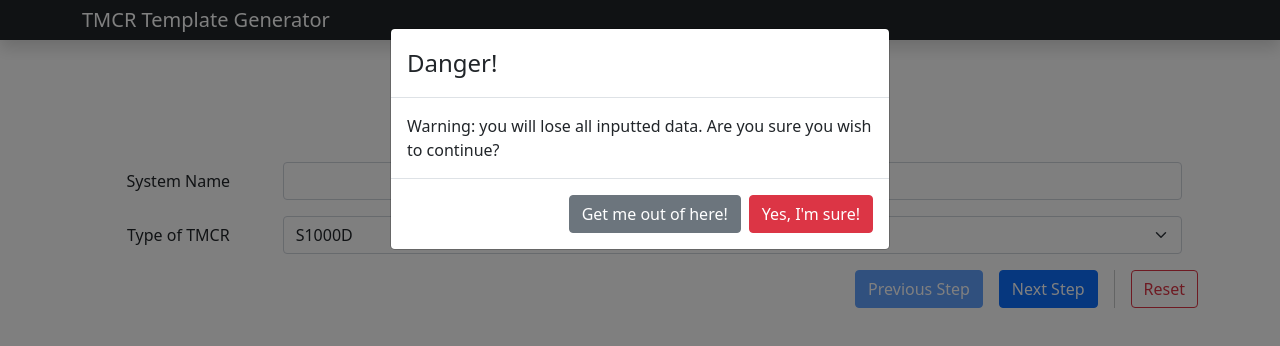
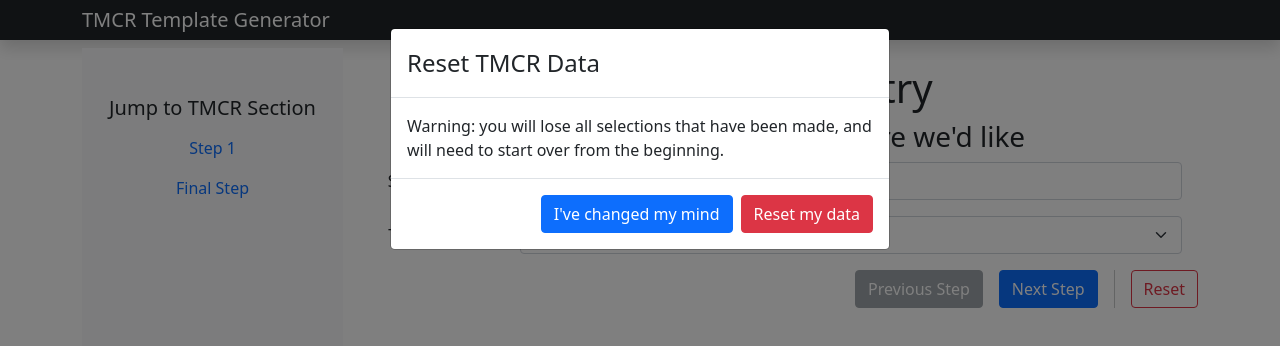
Before and after one commit to OZI-SP-Dev/tmcr, a React (Create React App) app: page / in a window 1280 px wide. Both pictures are taken after a click on the button "Reset". Shown: the top 346 px of the page. Built offline with nearby package versions, Linux system fonts and the light colour scheme.

Commit message:
Added local storage support, and left nav menu

```diff
--- a/src/App.tsx
+++ b/src/App.tsx
@@ -1,5 +1,5 @@
 import { useContext, useState } from 'react';
-import { Button, Container, Form, Stack, Spinner } from 'react-bootstrap';
+import { Button, Col, Container, Form, Row, Stack, Spinner } from 'react-bootstrap';
 import './App.css';
 import Docxtemplater from 'docxtemplater';
 import PizZip from 'pizzip';
@@ -10,6 +10,7 @@ import { FinalStep } from './Steps/FinalStep';
 import AppHeader from './components/AppHeader';
 import { globalContext } from './stateManagement/GlobalStore';
 import { AlertModal } from './Steps/AlertModal';
+import { AppLeftNav } from './components/AppLeftNav';
 
 function App() {
   const { globalState, dispatch } = useContext(globalContext);
@@ -71,13 +72,21 @@ function App() {
     <Stack className="App" gap={2}>
       <AppHeader />
       <Container fluid="sm">
+        <Row>
+          <Col xs={3}>
+            <AppLeftNav />
+          </Col>
+          <Col>
         <Form onSubmit={handleSubmit}>
           {globalState.wizardStep === 1 && <Step1 />}
           {globalState.wizardStep === 2 && <FinalStep />}
           <Stack direction="horizontal" gap={3}>
-              <Button className="ms-auto" type="button" disabled={isLoading || globalState.wizardStep === 1} onClick={e => dispatch({ type: 'PREV_STEP'})}>
+            <Button variant="secondary" className="ms-auto" type="button" disabled={isLoading || globalState.wizardStep === 1} onClick={e => dispatch({ type: 'PREV_STEP' })}>
               Previous Step
             </Button>
+            {globalState.wizardStep === 2 && <Button type="button" onClick={e => dispatch({ type: 'ADD_TMCR' })}>
+              Add second TMCR
+            </Button>}
             <Button type="submit" disabled={isLoading}>
               {(isLoading === true && <Spinner
                 as="span"
@@ -92,8 +101,10 @@ function App() {
             <div className="vr" />
             <Button variant="outline-danger" type="reset" disabled={isLoading} onClick={e => handleReset(e)}>Reset</Button>
           </Stack>
-            <AlertModal show={isChecking} close={ handleAlert } />
+          <AlertModal show={isChecking} close={handleAlert} />
         </Form>
+        </Col>
+        </Row>
       </Container>
     </Stack>
   );
--- a/src/Steps/AlertModal.tsx
+++ b/src/Steps/AlertModal.tsx
@@ -19,16 +19,16 @@ export const AlertModal: React.FunctionComponent<IAlertModal> = (props) => {
 
   return (
     <Modal show={props.show} onHide={handleClose}>
-      <Modal.Header><Modal.Title>Danger!</Modal.Title></Modal.Header>
+      <Modal.Header><Modal.Title>Reset TMCR Data</Modal.Title></Modal.Header>
       <Modal.Body>
-        Warning: you will lose all inputted data. Are you sure you wish to continue?
+        Warning: you will lose all selections that have been made, and will need to start over from the beginning.
       </Modal.Body>
       <Modal.Footer>
-        <Button onClick={() => props.close(false)} variant="secondary">
-          Get me out of here!
+        <Button onClick={() => props.close(false)} variant="primary">
+          I've changed my mind
         </Button>
         <Button onClick={() => props.close(true)} variant="danger">
-          Yes, I'm sure!
+          Reset my data
         </Button>
       </Modal.Footer>
     </Modal>
--- /dev/null
+++ b/src/components/AppLeftNav.css
@@ -0,0 +1,74 @@
+  /*
+   * Sidebar
+   */
+
+   nav.sidebar {
+    position: fixed;
+    top: 0;
+    bottom: 0;
+    left: 0;
+    z-index: -100; /* Behind the navbar */
+    padding: 48px 0 0; /* Height of navbar */
+    box-shadow: inset -1px 0 0 rgba(0, 0, 0, .1);
+    text-align: left;
+  }
+
+  .sidebar-sticky {
+    position: relative;
+    top: 0;
+    height: calc(100vh - 48px);
+    overflow-x: hidden;
+    overflow-y: auto; /* Scrollable contents if viewport is shorter than content. */
+  }
+
+  @supports ((position: -webkit-sticky) or (position: sticky)) {
+    .sidebar-sticky {
+      position: -webkit-sticky;
+      position: sticky;
+    }
+  }
+
+  .sidebar .nav-link {
+    font-weight: 500;
+    color: #333;
+  }
+
+  .sidebar .nav-link .feather {
+    margin-right: 4px;
+    color: #999;
+  }
+
+  .sidebar .nav-link.active {
+    color: #007bff;
+  }
+
+  .sidebar .nav-link:hover .feather,
+  .sidebar .nav-link.active .feather {
+    color: inherit;
+  }
+
+  .sidebar-heading {
+    font-size: .75rem;
+    text-transform: uppercase;
+  }
+
+  .logo {
+		display: block;
+    max-width: calc(100% - 16px);
+		max-height: calc(100% - 16px);
+		margin: 8px;
+  }
+
+  .link-button {
+    background-color: transparent;
+    border: none;
+    cursor: pointer;
+    display: inline;
+    margin: 0;
+    padding: 0;
+  }
+
+  .link-button:hover,
+  .link-button:focus {
+  text-decoration: none;
+  }
--- /dev/null
+++ b/src/components/AppLeftNav.tsx
@@ -0,0 +1,22 @@
+import { useContext } from "react";
+import { Col, Form, Row } from "react-bootstrap";
+import { globalContext } from '../stateManagement/GlobalStore';
+import './AppLeftNav.css';
+
+export const AppLeftNav = () => {
+  const { globalState, dispatch } = useContext(globalContext);
+
+  return (
+    <div className="sidebar-sticky bg-light">
+      <h5 className="mt-5 ml-2">Jump to TMCR Section</h5>
+      <ul className="nav flex-column">
+        <li className="nav-item">
+          <a className="nav-link" onClick={e => dispatch({ type: 'GOTO_STEP', payload: { 'wizardStep': 1 } })}>Step 1</a>
+        </li>
+        <li className="nav-item">
+          <a className="nav-link" onClick={e => dispatch({ type: 'GOTO_STEP', payload: { 'wizardStep': 2 } })}>Final Step</a>
+        </li>
+      </ul>
+    </div>
+  );
+}
--- a/src/stateManagement/GlobalStore.tsx
+++ b/src/stateManagement/GlobalStore.tsx
@@ -1,9 +1,20 @@
-import { createContext, ReactElement, ReactNode, useReducer } from "react";
+import { createContext, ReactElement, ReactNode, useEffect, useReducer, useRef } from "react";
 import Reducer from './reducer';
 import { ContextType, GlobalStateInterface } from './types';
 
 export function GlobalStore({ children }: { children: ReactNode }): ReactElement {
   const [globalState, dispatch] = useReducer(Reducer, initializeState());
+  const initialRenderGlobalState = useRef(true);
+
+  useEffect(() => {
+    if (initialRenderGlobalState.current) {
+      initialRenderGlobalState.current = false;
+    } else {
+      localStorage.setItem('tmcrGlobalState', JSON.stringify(globalState));
+    }
+
+  }, [globalState]);
+
   return <globalContext.Provider value={{ globalState, dispatch }}>{children}</globalContext.Provider>
 }
 
@@ -18,5 +29,6 @@ export const initialState: GlobalStateInterface = {
 }
 
 function initializeState() {
-  return initialState;
+  const fromLocalStorage = JSON.parse(localStorage.getItem('tmcrGlobalState') as string);
+  return fromLocalStorage || initialState;
 }
--- a/src/stateManagement/reducer.ts
+++ b/src/stateManagement/reducer.ts
@@ -16,8 +16,15 @@ const Reducer = (state: GlobalStateInterface, action: ActionType): any => {
       return {
         ...state, wizardStep: state.wizardStep - 1
       }
+    case 'GOTO_STEP':
+      return {
+        //...state, wizardStep: 1
+        ...state, ...action.payload
+      }
     case 'PURGE_STATE':
       return initialState;
+    case 'ADD_TMCR':
+      return state;
     default:
       return state;
 
```
Lines whose indentation alone changed are shown as unchanged.
